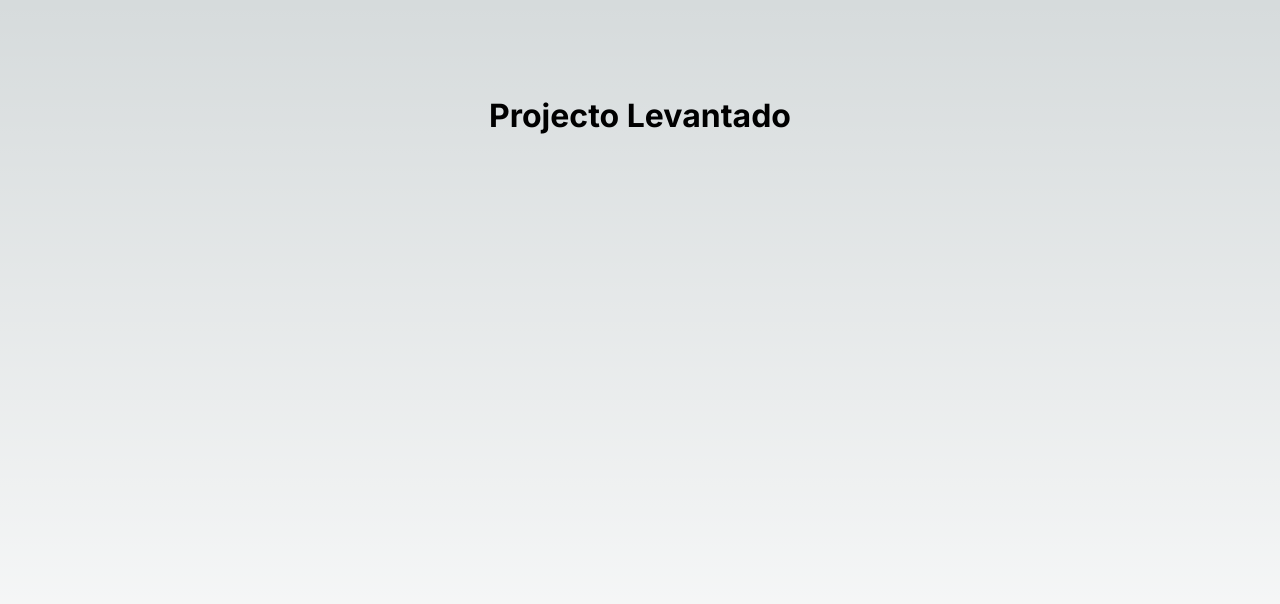
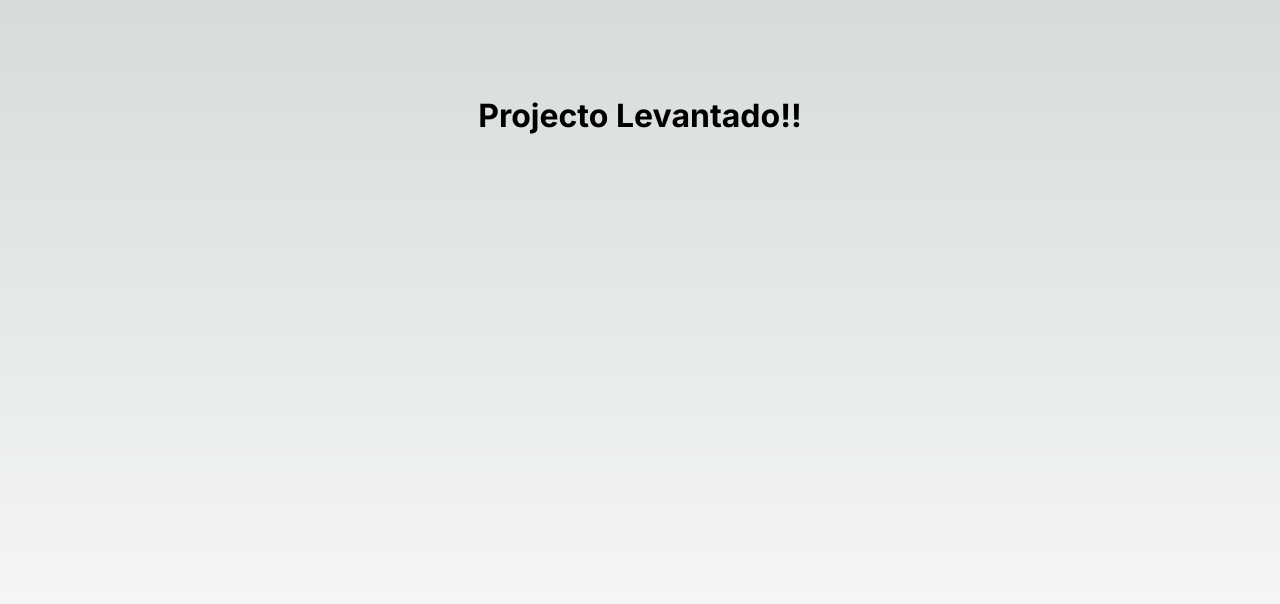
Before and after one commit to JuanPiPem/BoxDeliveryFrontend, a Next.js app: page / in a window 1280 px wide. Shown: the top 604 px of the page. Built offline with nearby package versions, Linux system fonts and the light colour scheme.

Commit message:
edit page file

```diff
--- a/src/app/page.tsx
+++ b/src/app/page.tsx
@@ -4,7 +4,7 @@ import React from "react";
 export default function Home() {
   return (
     <main className={styles.main}>
-      <h1>Projecto Levantado</h1>
+      <h1>Projecto Levantado!!</h1>
     </main>
   );
 }
```
